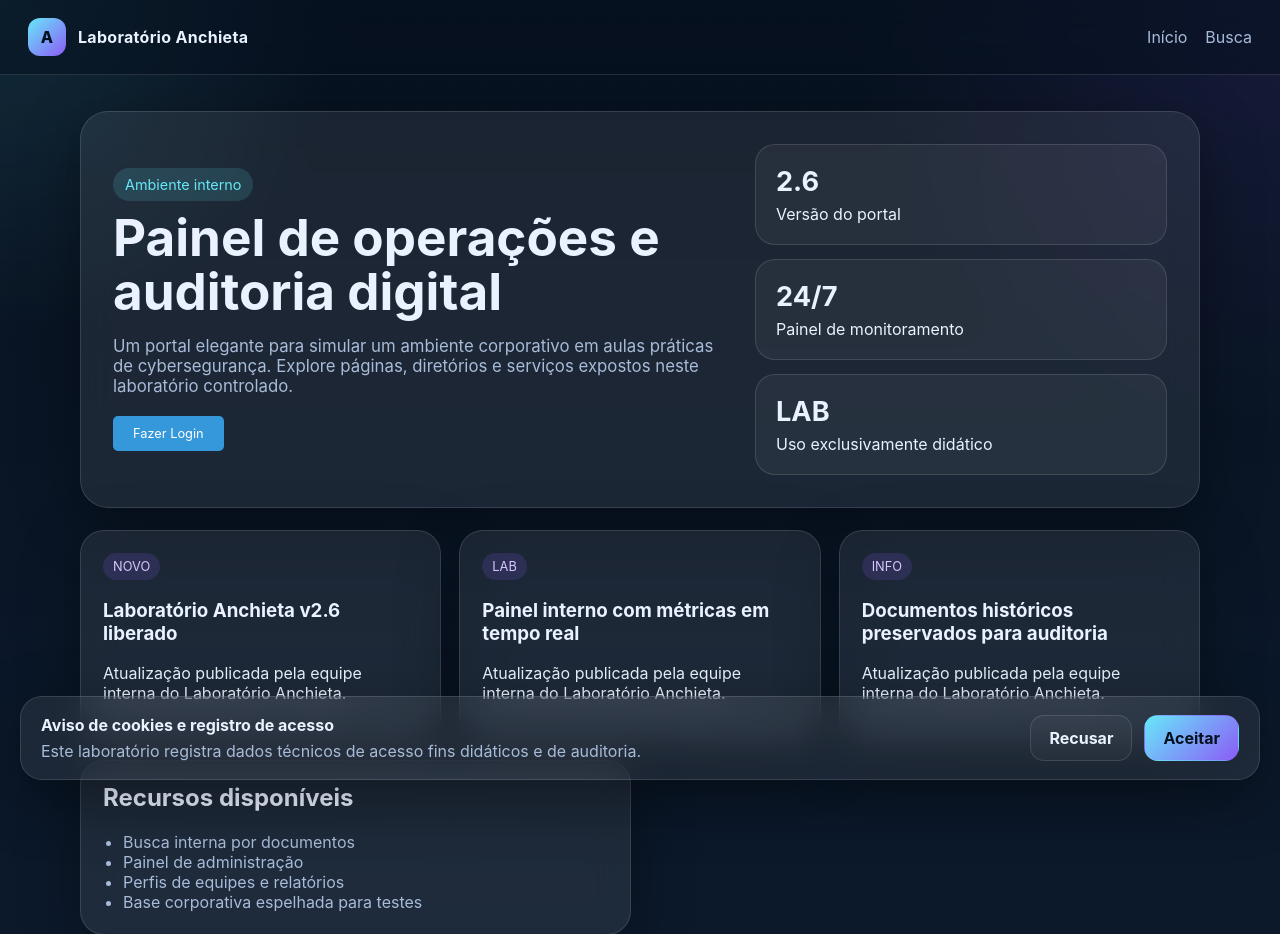
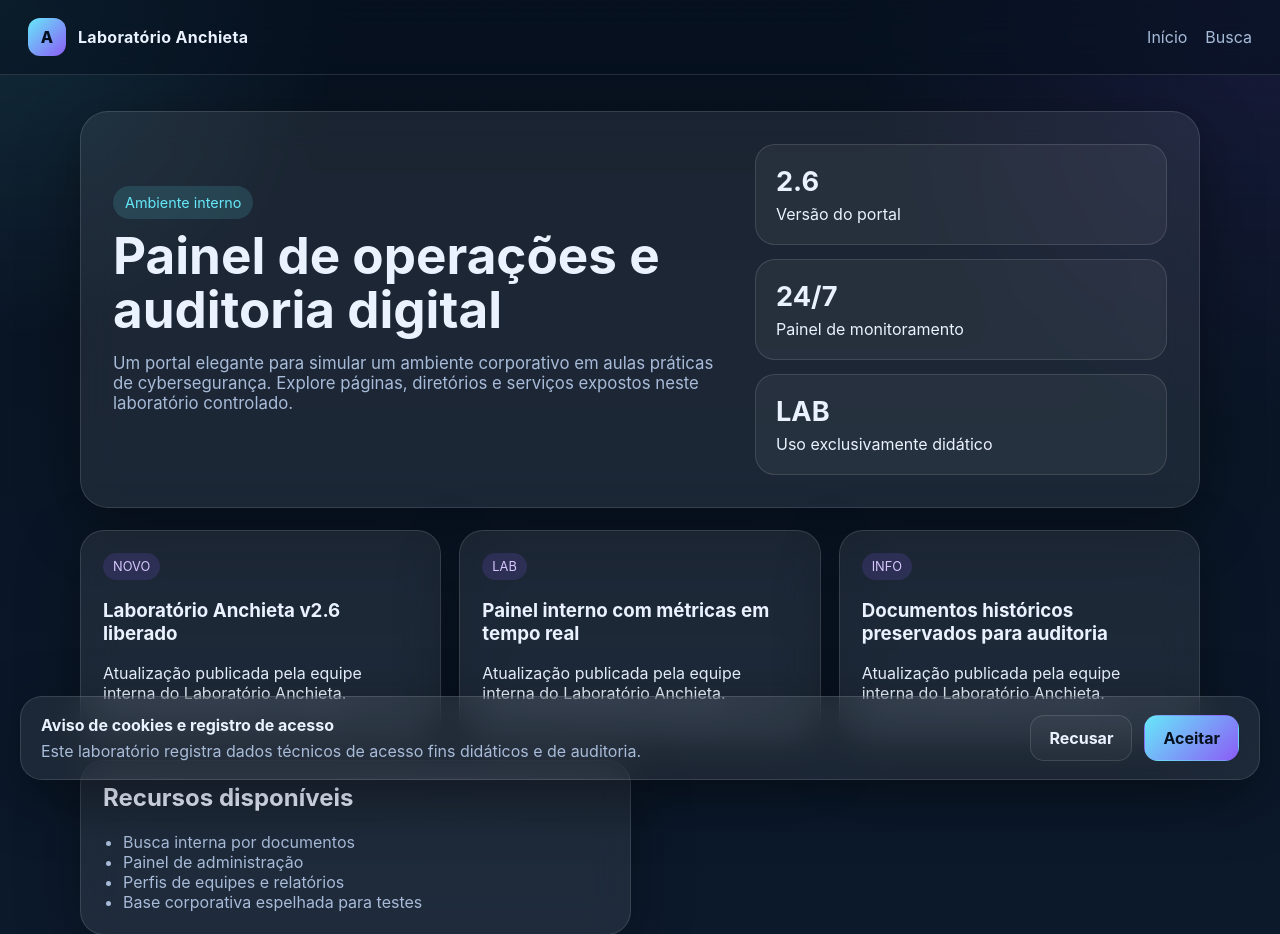
Before and after one commit to manufilgueiras/Cavallari-BLINDADO-2, a Flask app: page / in a window 1280 px wide. Shown: the top 934 px of the page. Run offline with Flask 3, Linux system fonts and the light colour scheme.

Commit message:
Versão Final

```diff
--- a/templates/index.html
+++ b/templates/index.html
@@ -14,8 +14,6 @@
       {% if session.get('user') %}
         <a href="{{ url_for('dashboard') }}" class="tag" style="background: #2ecc71; color: white; padding: 10px 20px; text-decoration: none; border-radius: 5px;">Acessar Painel</a>
         <a href="{{ url_for('logout') }}" class="tag" style="background: #e74c3c; color: white; padding: 10px 20px; text-decoration: none; border-radius: 5px;">Sair do Sistema</a>
-      {% else %}
-        <a href="{{ url_for('admin') }}" class="tag" style="background: #3498db; color: white; padding: 10px 20px; text-decoration: none; border-radius: 5px;">Fazer Login</a>
       {% endif %}
     </div>
 
```
